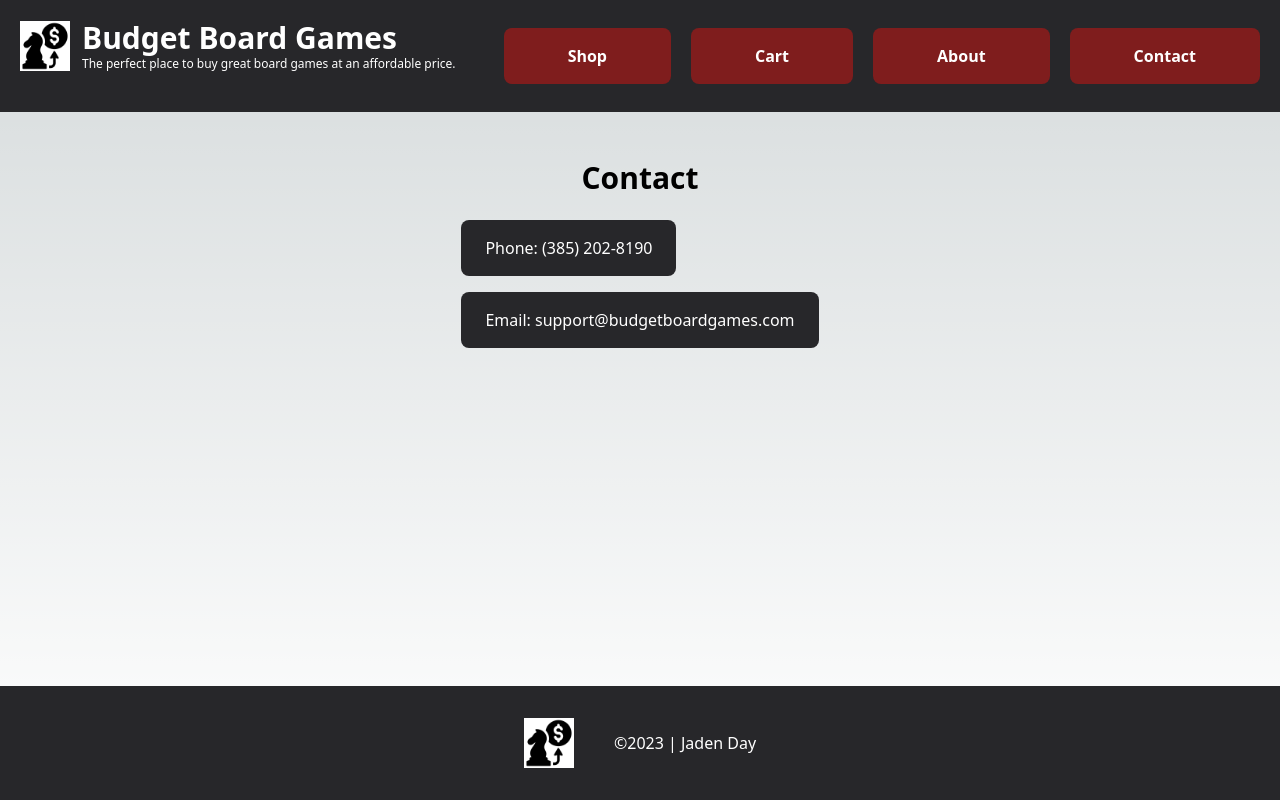
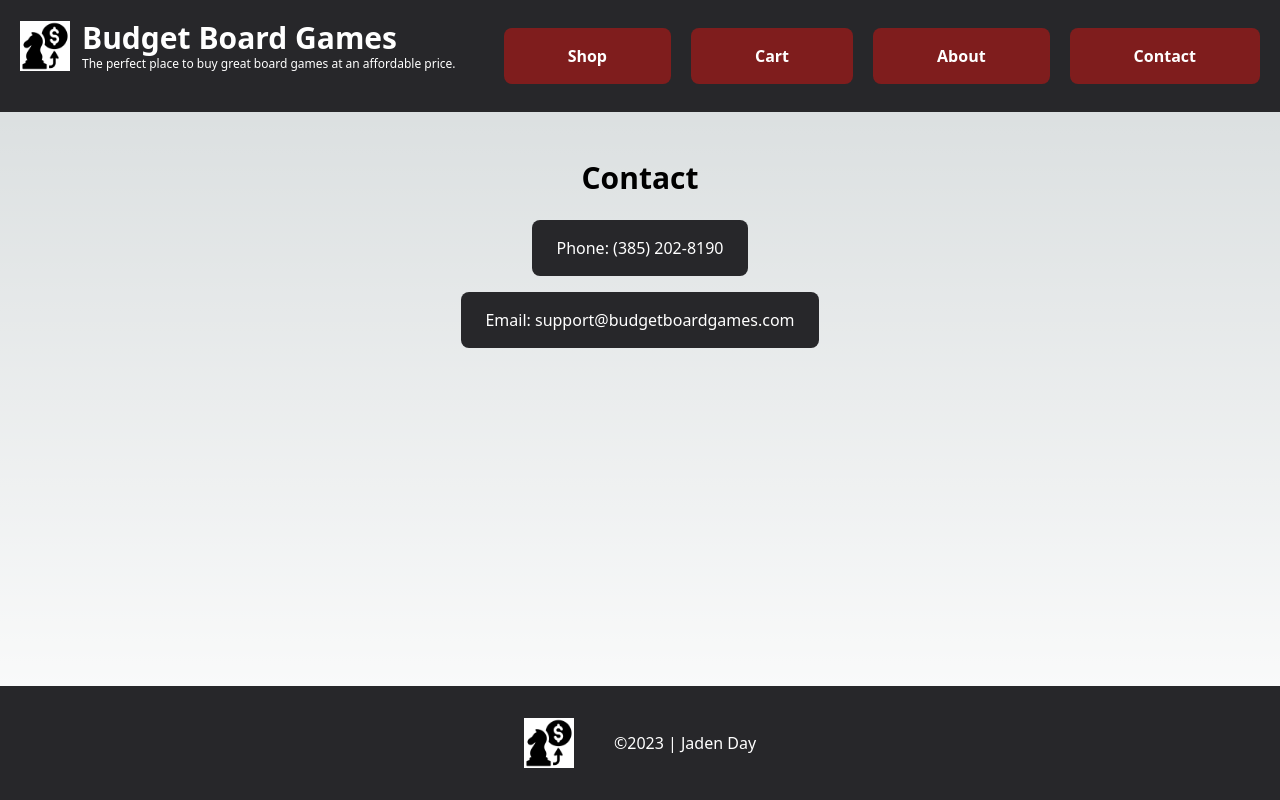
Before and after one commit to jadenday20/budgetboardgames2, a Next.js app: page /contact in a window 1280 px wide. Built offline with nearby package versions, Linux system fonts and the light colour scheme.

Commit message:
Added some animations to the homepage

```diff
--- a/src/components/Button.tsx
+++ b/src/components/Button.tsx
@@ -5,23 +5,24 @@ interface ButtonProps {
     linkTitle: string;
     onClickEvent?: (event: React.MouseEvent<HTMLAnchorElement, MouseEvent>) => void;
     center?: boolean;
+    className?: string; // New prop for additional classNames
     children?: React.ReactNode;
 }
 
-const Button: React.FC<ButtonProps> = ({ href, linkTitle, onClickEvent, center }) => {
+const Button: React.FC<ButtonProps> = ({ href, linkTitle, onClickEvent, center, className }) => {
     const handleClick = (event: React.MouseEvent<HTMLAnchorElement, MouseEvent>) => {
         if (onClickEvent) {
             onClickEvent(event);
         }
     };
 
-    const buttonClasses = `bg-zinc-800 text-white p-4 pl-6 pr-6 rounded-lg hover:bg-blue-900 duration-500 max-w-fit my-2 block group-hover:bg-blue-900 ${center ? 'm-auto' : ''}`;
+    const buttonClasses = `bg-zinc-800 text-white p-4 pl-6 pr-6 rounded-lg hover:bg-blue-900 duration-500 max-w-fit my-2 block group-hover:bg-blue-900 ${center ? 'm-auto' : ''} ${className || ''}`;
 
     return (
         <a
             href={href}
             onClick={handleClick}
-            className={buttonClasses}
+            className={buttonClasses.trim()} // Trim to handle extra spaces
         >
             {linkTitle}
         </a>
--- a/src/pages/contact.tsx
+++ b/src/pages/contact.tsx
@@ -1,6 +1,4 @@
 import Layout from '@/components/Layout'
-import Link from 'next/link'
-import ContactLink from '@/components/ContactLink'
 import Button from '@/components/Button'
 
 export default function Contact() {
@@ -9,8 +7,8 @@ export default function Contact() {
             <Layout headingTitle='Contact'>
 
                 <div className='flex flex-col'>
-                    <Button href={'tel:385-202-8190'} linkTitle={'Phone: (385) 202-8190'}></Button>
-                    <Button href={'mailto:support@budgetboardgames.com'} linkTitle={'Email: support@budgetboardgames.com'}></Button>
+                    <Button href={'tel:385-202-8190'} linkTitle={'Phone: (385) 202-8190'} center></Button>
+                    <Button href={'mailto:support@budgetboardgames.com'} linkTitle={'Email: support@budgetboardgames.com'} center></Button>
                 </div>
             </Layout>
         </>
--- a/src/styles/globals.css
+++ b/src/styles/globals.css
@@ -44,3 +44,49 @@ h3 {
   font-size: 1.5rem;
   line-height: 2rem;
 }
+
+.popingButton {
+  animation: bounce 4s infinite, colorShift 8s infinite;
+}
+
+select:hover,
+option:hover {
+  cursor: pointer;
+}
+
+@keyframes bounce {
+
+  0%,
+  100% {
+    transform: translateY(0);
+  }
+
+  25% {
+    transform: translateX(10%);
+  }
+
+  50% {
+    transform: translate(10%, 10%);
+  }
+
+  75% {
+    transform: translate(0, 10%);
+  }
+}
+
+@keyframes colorShift {
+
+  0%,
+  50%,
+  100% {
+    background-color: rgb(39 39 42);
+  }
+
+  25% {
+    background-color: rgb(30 58 138);
+  }
+
+  75% {
+    background-color: rgb(127 29 29);
+  }
+}
```
Also changed, not shown: src/pages/index.tsx (+2 -2 lines).
